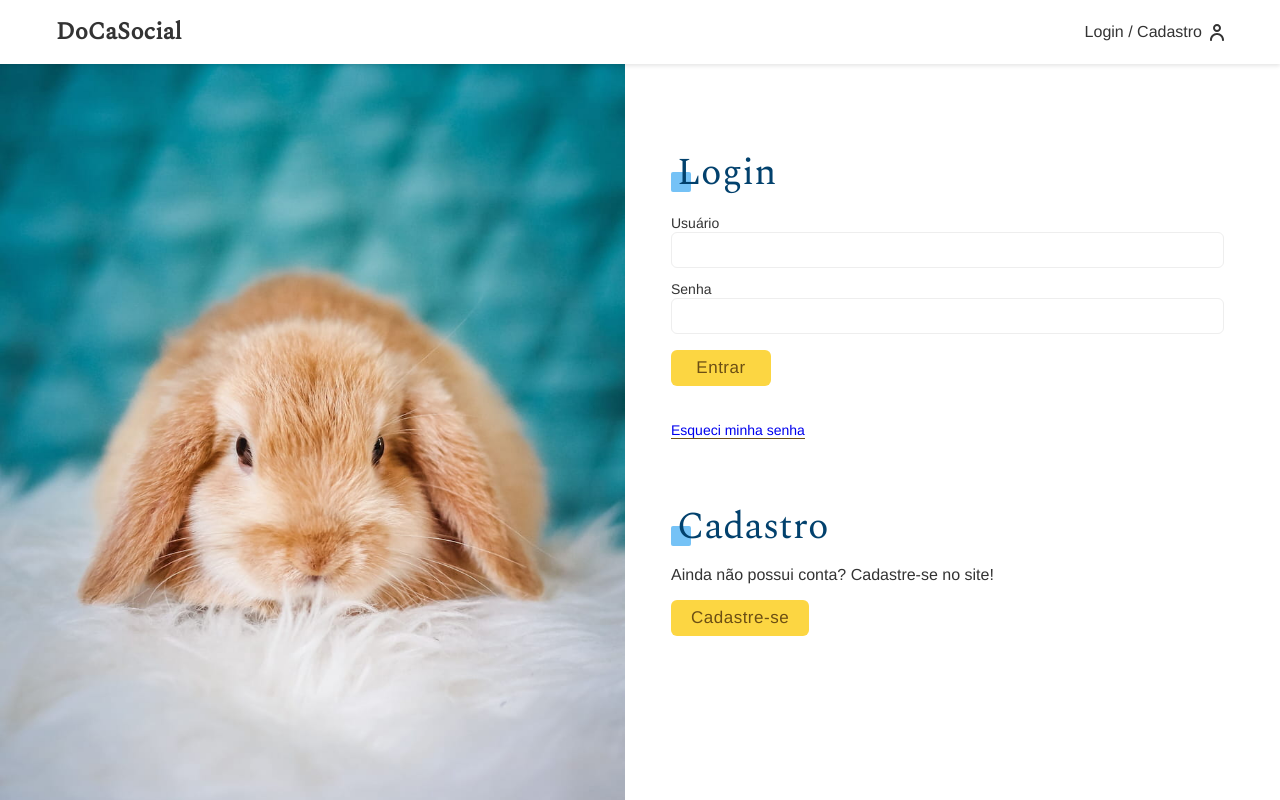
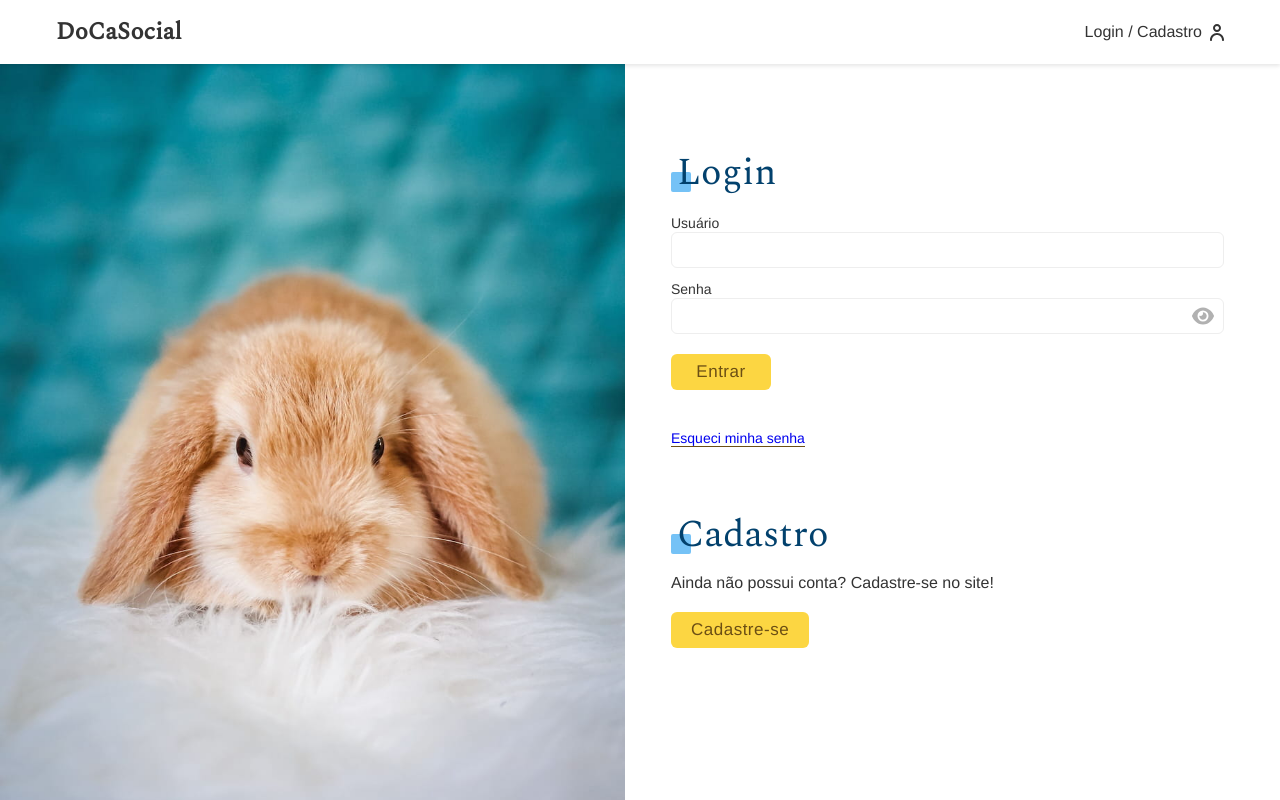
Before and after one commit to iasminln/rede-social-pets, a React (Vite) app: page /login in a window 1280 px wide. Shown: the top 800 px of the page. Built offline with nearby package versions, Linux system fonts and the light colour scheme.

Commit message:
show password function created

```diff
--- a/src/components/Login/Icons/IconSpiner.jsx
+++ /dev/null
@@ -1,22 +0,0 @@
-import * as React from 'react';
-
-const IconSpinner = () => {
-
-  return (
-    <div style={{width:"20px", display:"flex"}}>
-      <svg version="1.1" id="loader-1" xmlns="http://www.w3.org/2000/svg" xmlnsXlink="http://www.w3.org/1999/xlink" x="0px" y="0px" viewBox="0 0 50 50" xmlSpace="preserve">
-      <path fill="#6c4f14" d="M43.935,25.145c0-10.318-8.364-18.683-18.683-18.683c-10.318,0-18.683,8.365-18.683,18.683h4.068c0-8.071,6.543-14.615,14.615-14.615c8.072,0,14.615,6.543,14.615,14.615H43.935z">
-        <animateTransform attributeType="xml"
-          attributeName="transform"
-          type="rotate"
-          from="0 25 25"
-          to="360 25 25"
-          dur="0.6s"
-          repeatCount="indefinite"/>
-        </path>
-      </svg>
-    </div>
-  );
-}
-
-export default IconSpinner;
--- a/src/components/Login/LoginCreate.jsx
+++ b/src/components/Login/LoginCreate.jsx
@@ -1,13 +1,13 @@
 import React, { useContext } from 'react'
 import InputDefault from './form/InputDefault';
 import ButtonDefault from './form/ButtonDefault';
-import IconSpinner from './Icons/IconSpiner';
+import { IconSpinner } from './form/Icons';
 import useForm from '../../hooks/useForm';
 import { UserContext } from '../../userContext';
 import { USER_POST } from '../../Api';
 
 const LoginCreate = () => {
-  const { userLogin, error, loading } = useContext(UserContext)
+  const {  error, loading } = useContext(UserContext)
   const passwordElement = useForm()
   const usuarioElement = useForm()
   const emailElement = useForm('email')
--- a/src/components/Login/LoginForm.jsx
+++ b/src/components/Login/LoginForm.jsx
@@ -4,7 +4,7 @@
 import ButtonDefault from './form/ButtonDefault';
 import useForm from '../../hooks/useForm';
 import { UserContext } from '../../userContext';
-import IconSpinner from './Icons/IconSpiner';
+import { IconSpinner } from './form/Icons';
 
 const LoginForm = () => {
   const passwordElement = useForm()
--- /dev/null
+++ b/src/components/Login/form/Icons.jsx
@@ -0,0 +1,32 @@
+import * as React from 'react';
+
+export const IconSpinner = () => {
+
+  return (
+    <div style={{ width: "20px", display: "flex" }}>
+      <svg version="1.1" id="loader-1" xmlns="http://www.w3.org/2000/svg" xmlnsXlink="http://www.w3.org/1999/xlink" x="0px" y="0px" viewBox="0 0 50 50" xmlSpace="preserve">
+        <path fill="#6c4f14" d="M43.935,25.145c0-10.318-8.364-18.683-18.683-18.683c-10.318,0-18.683,8.365-18.683,18.683h4.068c0-8.071,6.543-14.615,14.615-14.615c8.072,0,14.615,6.543,14.615,14.615H43.935z">
+          <animateTransform attributeType="xml"
+            attributeName="transform"
+            type="rotate"
+            from="0 25 25"
+            to="360 25 25"
+            dur="0.6s"
+            repeatCount="indefinite" />
+        </path>
+      </svg>
+    </div>
+  );
+}
+
+
+export const IconVisible = ({ colorVisible }) => {
+
+  return (
+    <div style={{ width: "22px", display: "flex" }}>
+      <svg xmlns="http://www.w3.org/2000/svg" height="2em" viewBox="0 0 576 512">
+        <path fill={colorVisible} d="M288 32c-80.8 0-145.5 36.8-192.6 80.6C48.6 156 17.3 208 2.5 243.7c-3.3 7.9-3.3 16.7 0 24.6C17.3 304 48.6 356 95.4 399.4C142.5 443.2 207.2 480 288 480s145.5-36.8 192.6-80.6c46.8-43.5 78.1-95.4 93-131.1c3.3-7.9 3.3-16.7 0-24.6c-14.9-35.7-46.2-87.7-93-131.1C433.5 68.8 368.8 32 288 32zM144 256a144 144 0 1 1 288 0 144 144 0 1 1 -288 0zm144-64c0 35.3-28.7 64-64 64c-7.1 0-13.9-1.2-20.3-3.3c-5.5-1.8-11.9 1.6-11.7 7.4c.3 6.9 1.3 13.8 3.2 20.7c13.7 51.2 66.4 81.6 117.6 67.9s81.6-66.4 67.9-117.6c-11.1-41.5-47.8-69.4-88.6-71.1c-5.8-.2-9.2 6.1-7.4 11.7c2.1 6.4 3.3 13.2 3.3 20.3z" />
+      </svg>
+    </div>
+  );
+}
--- a/src/components/Login/form/InputDefault.jsx
+++ b/src/components/Login/form/InputDefault.jsx
@@ -1,6 +1,24 @@
-import React from 'react'
+import React, { useState } from 'react'
+import { IconVisible } from './Icons'
 
-const InputDefault = ({ label, name, type, valueRef, error, autocomplete}) => {
+const InputDefault = ({ label, name, type, valueRef, error, autocomplete }) => {
+  const [colorVisible, setColorVisible] = useState('#b1b1b1')
+
+  const showPassword = (e) => {
+    e.preventDefault()
+    const inputPassword = document.getElementById(name);
+    const buttonShowPassword = document.getElementById('button-show-password');
+
+    if (inputPassword.type === 'password') {
+      inputPassword.type = 'text'
+      buttonShowPassword.setAttribute('aria-label', 'Esconder senha');
+      setColorVisible('#333')
+    } else {
+      inputPassword.type = 'password'
+      buttonShowPassword.setAttribute('aria-label', 'Mostrar senha. Aviso: isso exibirá sua senha na tela.');
+      setColorVisible('#b1b1b1')
+    }
+  }
 
 
   return (
@@ -14,6 +32,17 @@
         ref={valueRef}
         autoComplete={autocomplete}
       />
+
+      {name === 'passwordElement' ?
+        <button
+          id='button-show-password'
+          aria-label='Mostrar senha. Aviso: isso exibirá sua senha na tela.'
+          className='button-show-password'
+          onClick={showPassword}>
+          <IconVisible colorVisible={colorVisible} />
+        </button>
+        : null}
+
       {error && <p className='mensage-error'>{error}</p>}
     </div>
   )
--- a/src/components/Login/form/_button.scss
+++ b/src/components/Login/form/_button.scss
@@ -1,5 +1,5 @@
 .button-default {
-  margin: size(16) 0;
+  margin: size(20) 0;
   padding: size(8) size(20);
   min-width: size(100);
   border-radius: 6px;
@@ -16,7 +16,7 @@
   justify-content: center;
   width: fit-content;
 
-  &:hover, &:focus {
+  &:hover {
     outline: none;
     box-shadow: 0 0 3px 1px $color-four;
   }
--- a/src/components/Login/form/_input.scss
+++ b/src/components/Login/form/_input.scss
@@ -1,5 +1,6 @@
 .wrapper-input {
   margin: size(12) 0;
+  position: relative;
 
   .form-label {
     font-size: size(14);
@@ -12,11 +13,6 @@
     border: 1px solid $color-six;
     border-radius: 6px;
     width: 100%;
-
-    &:focus{
-      outline: none;
-      box-shadow: 0 0 3px 1px $color-four;
-    }
   }
 
   .mensage-error {
@@ -24,4 +20,15 @@
     color: red;
     margin-top: size(5);
   }
+
+  .button-show-password{
+    cursor: pointer;
+    border: none;
+    background: none;
+    position: absolute;
+    right: 0;
+    bottom: 0;
+    padding: 2px 10px;
+    border-radius: 6px;
+  }
 }
--- a/src/css/_reset.scss
+++ b/src/css/_reset.scss
@@ -42,4 +42,9 @@
   font-size: size(16);
   font-family: $type-first;
   color: $color-type;
+
+  &:focus{
+    outline: none;
+    box-shadow: 0 0 3px 1px $color-four;
+  }
 }
```
